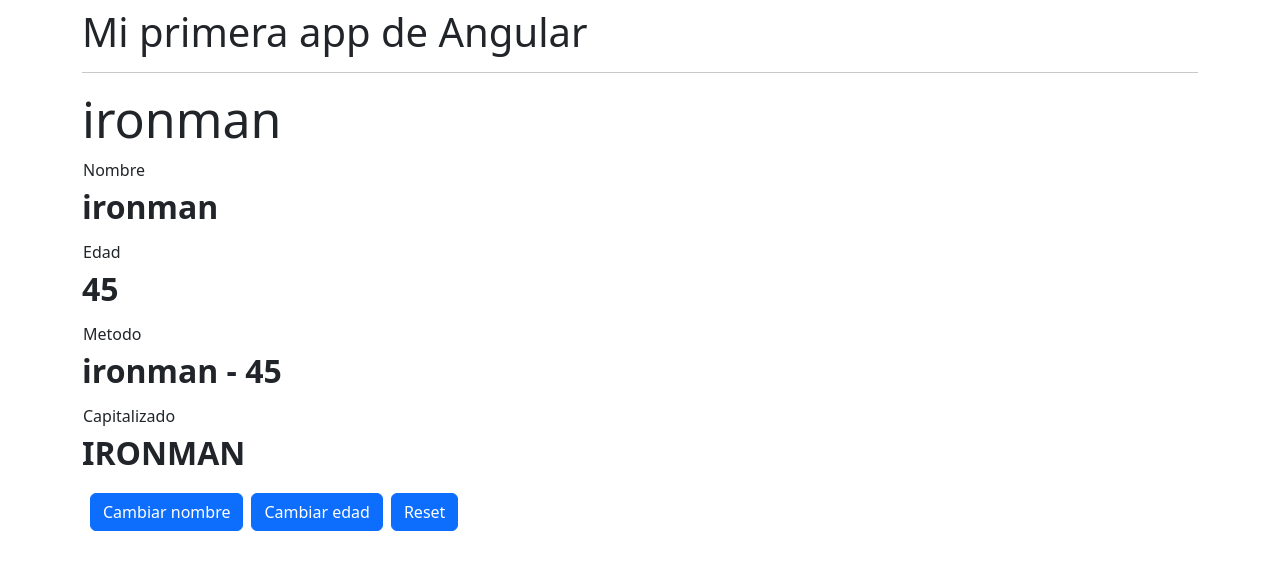
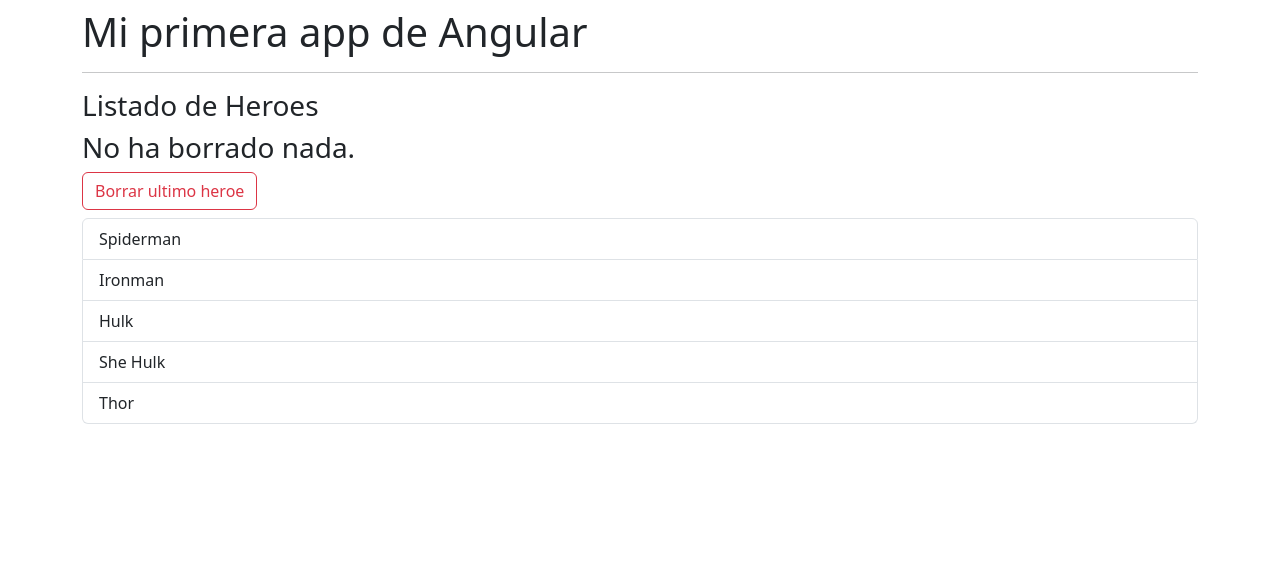
Before and after one commit to CrixL94/BasesAngular, an Angular app: page / in a window 1280 px wide. Shown: the top 570 px of the page. Built offline with nearby package versions, Linux system fonts and the light colour scheme.

Commit message:
+ ngTemplate

```diff
--- a/src/app/app.component.html
+++ b/src/app/app.component.html
@@ -4,10 +4,10 @@
 
 <app-counter></app-counter> -->
 
+<!-- <hr>
+
+<app-heroes-hero></app-heroes-hero> -->
+
 <hr>
 
-<app-heroes-hero></app-heroes-hero>
-
-<!-- <hr>
-
-<app-heroes-list></app-heroes-list> -->
+<app-heroes-list></app-heroes-list>
--- a/src/app/heroes/list/list.component.html
+++ b/src/app/heroes/list/list.component.html
@@ -1 +1,26 @@
-<p>list works!</p>
+<h3>Listado de Heroes</h3>
+
+<div *ngIf="deletedHero; else nothingDeleted">
+    <h3>
+        Heroe borrado
+        <small class="text-danger">{{deletedHero}}</small>
+    </h3>
+</div>
+
+<ng-template #nothingDeleted>
+    <h3>
+        No ha borrado nada.
+    </h3>
+</ng-template>
+
+
+<button
+    *ngIf="heroNames.length > 0"
+    (click)="removeLastHero()"
+    class="btn btn-outline-danger">
+    Borrar ultimo heroe
+</button>
+
+<ul class="mt-2 list-group">
+    <li *ngFor="let name of heroNames" class="list-group-item">{{name}}</li>
+</ul>
--- a/src/app/heroes/list/list.component.ts
+++ b/src/app/heroes/list/list.component.ts
@@ -7,4 +7,11 @@
 })
 export class ListComponent {
 
+  public heroNames:string [] = ['Spiderman','Ironman','Hulk','She Hulk','Thor'];
+  public deletedHero?:string;
+
+
+  removeLastHero():void{
+    this.deletedHero = this.heroNames.pop();
+  }
 }
```
